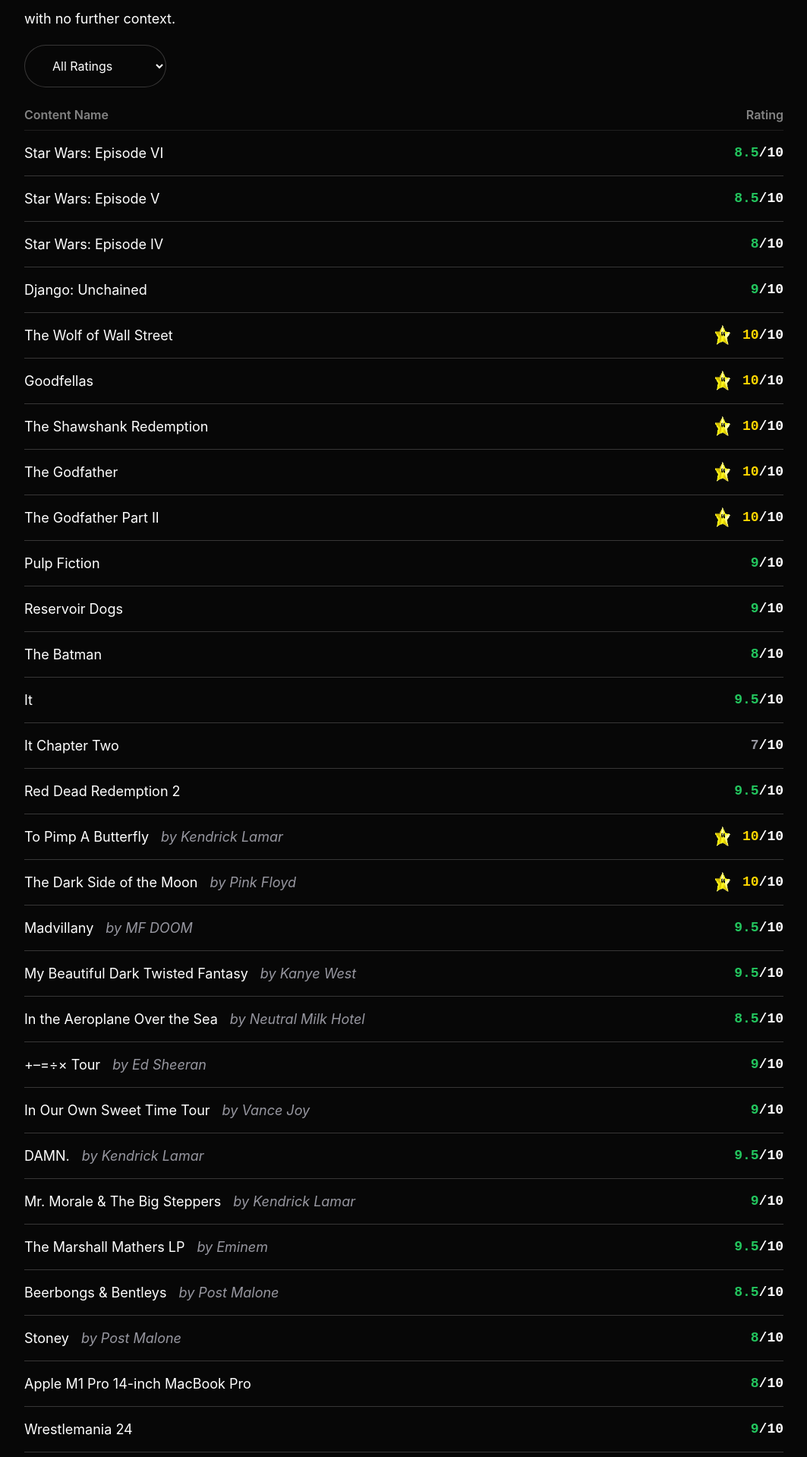
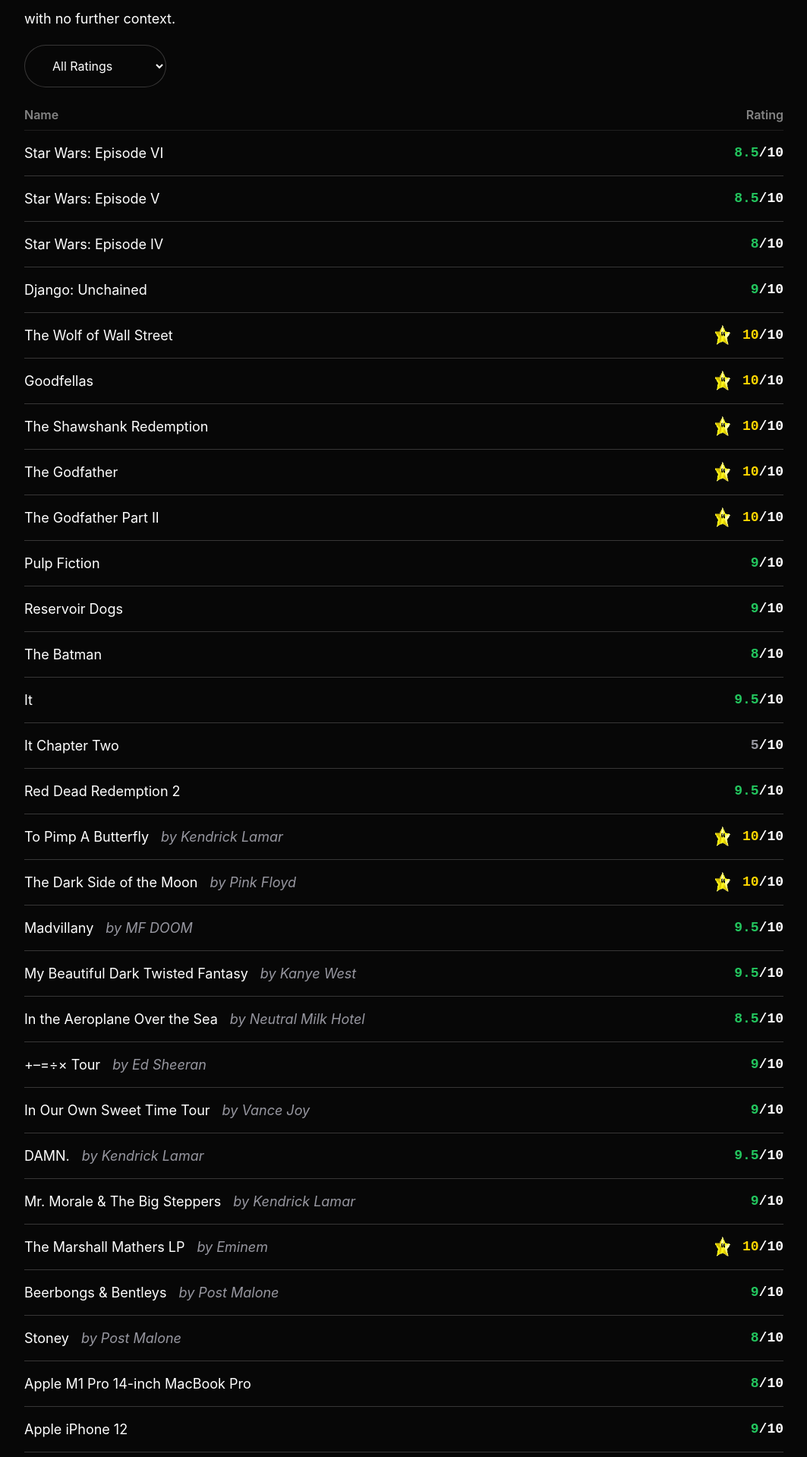
Before and after one commit to bick/website, a Next.js app: page /reviews in a window 1280 px wide. Shown: the part 182-2100 px from the top of the page at 76% size, without its empty margins (108-1171 px from the left). Built offline with nearby package versions, Linux system fonts and the light colour scheme.

Commit message:
Update reviews.tsx

```diff
--- a/pages/reviews.tsx
+++ b/pages/reviews.tsx
@@ -22,7 +22,7 @@ export default function Home() {
     { name: "Reservoir Dogs", rating: 9, tags: ["Movie"] },
     { name: "The Batman", rating: 8, tags: ["Movie"] },
     { name: "It", rating: 9.5, tags: ["Movie"] },
-    { name: "It Chapter Two", rating: 7, tags: ["Movie"] },
+    { name: "It Chapter Two", rating: 5, tags: ["Movie"] },
     // Video Games
     { name: "Red Dead Redemption 2", rating: 9.5, tags: ["Video Game"] },
     // Music
@@ -68,18 +68,19 @@ export default function Home() {
     {
       name: "The Marshall Mathers LP",
       credit: ["Eminem"],
-      rating: 9.5,
+      rating: 10,
       tags: ["Music"],
     },
     {
       name: "Beerbongs & Bentleys",
       credit: ["Post Malone"],
-      rating: 8.5,
+      rating: 9,
       tags: ["Music"],
     },
     { name: "Stoney", credit: ["Post Malone"], rating: 8, tags: ["Music"] },
     // Tech
     { name: "Apple M1 Pro 14-inch MacBook Pro", rating: 8, tags: ["Tech"] },
+    { name: "Apple iPhone 12", rating: 9, tags: ["Tech"] },
     // TV Shows
     { name: "Wrestlemania 24", rating: 9, tags: ["TV"] },
     { name: "Wrestlemania 26", rating: 9, tags: ["TV"] },
@@ -146,7 +147,7 @@ export default function Home() {
             </select>
             <table>
               <tr>
-                <th>Content Name</th>
+                <th>Name</th>
                 <th>Rating</th>
               </tr>
               {ratings
```
